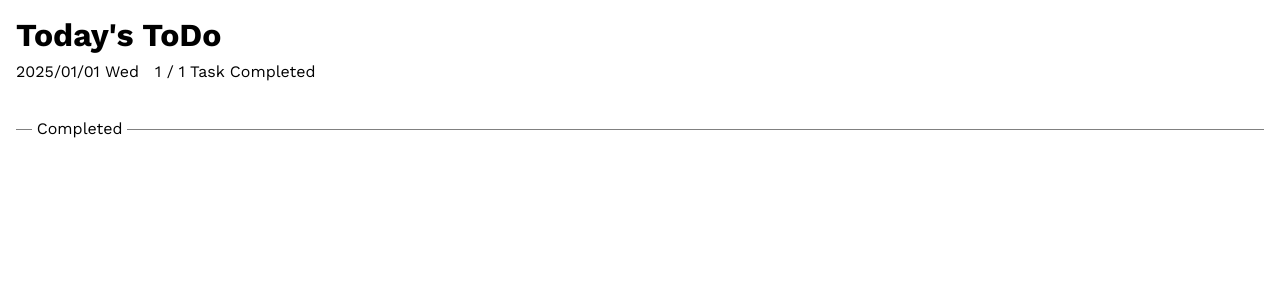
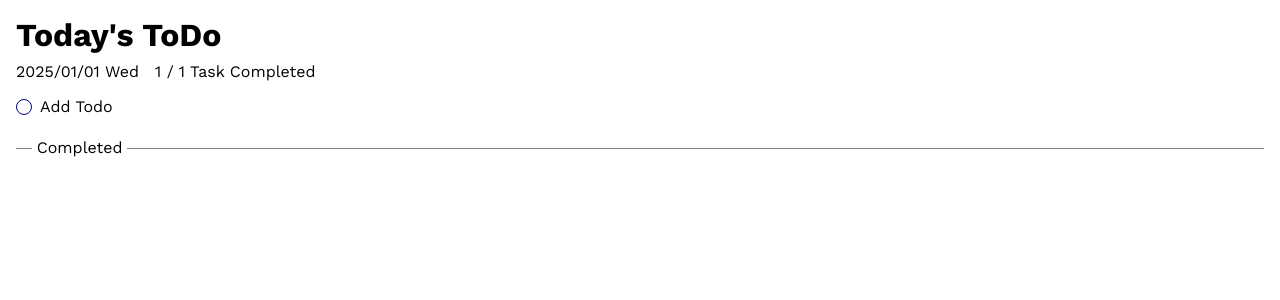
Before and after one commit to BlueGeckoJP/facere, a Vue app: page / in a window 1280 px wide. Shown: the top 300 px of the page. Built offline with nearby package versions, Linux system fonts and the light colour scheme.

Commit message:
feat: add 'Add Todo' button to the todo list interface

```diff
--- a/src/App.vue
+++ b/src/App.vue
@@ -68,6 +68,10 @@ function onEmitChecked(uuid: UUID, checked: boolean) {
         :title="todo[1].title"
         @checked="onEmitChecked"
       />
+      <a id="add-todo-button">
+        <div></div>
+        <span>Add Todo</span>
+      </a>
     </div>
     <div id="completed-todo-container">
       <TodoItem
@@ -123,4 +127,19 @@ function onEmitChecked(uuid: UUID, checked: boolean) {
     padding: 0 0.3rem;
   }
 }
+
+#add-todo-button {
+  display: flex;
+  align-items: center;
+
+  div {
+    display: inline-block;
+    width: 1rem;
+    height: 1rem;
+    border: 1px solid navy;
+    border-radius: 50%;
+    position: relative;
+    margin-right: 0.5rem;
+  }
+}
 </style>
```
